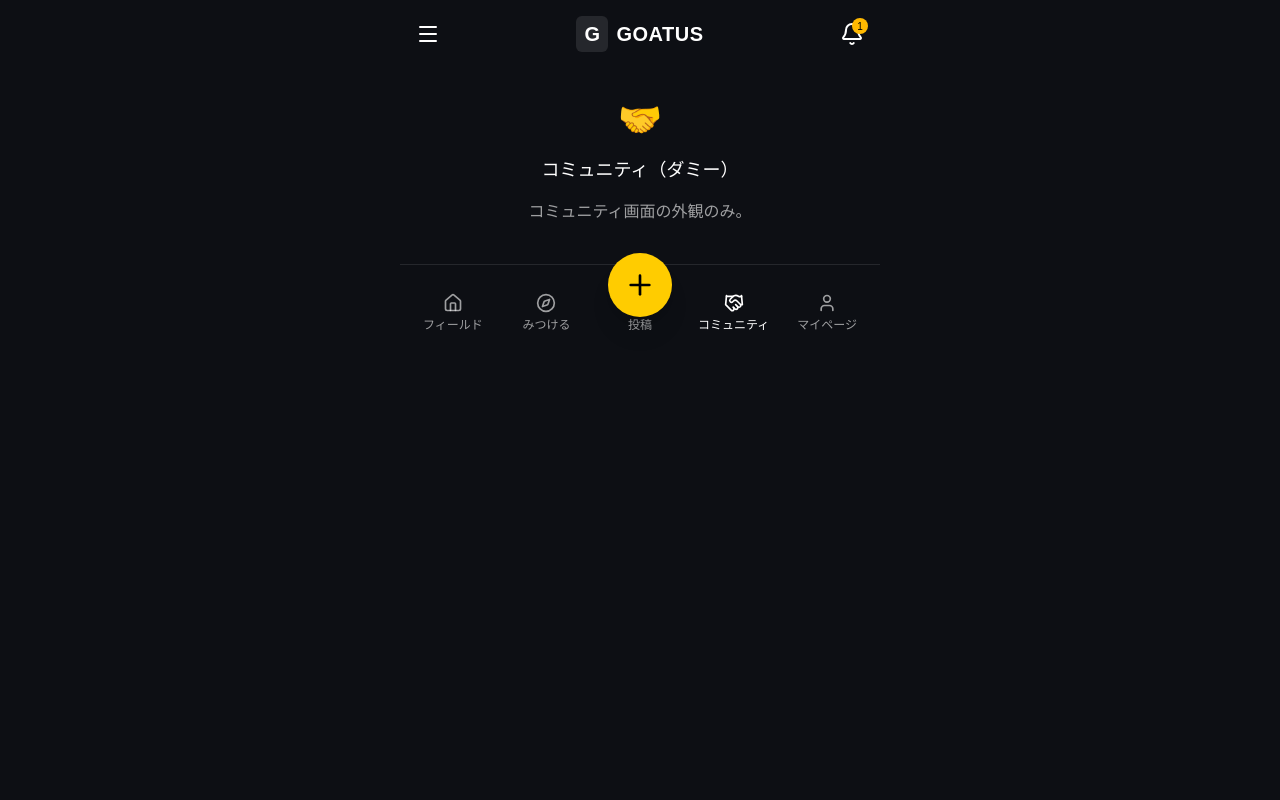
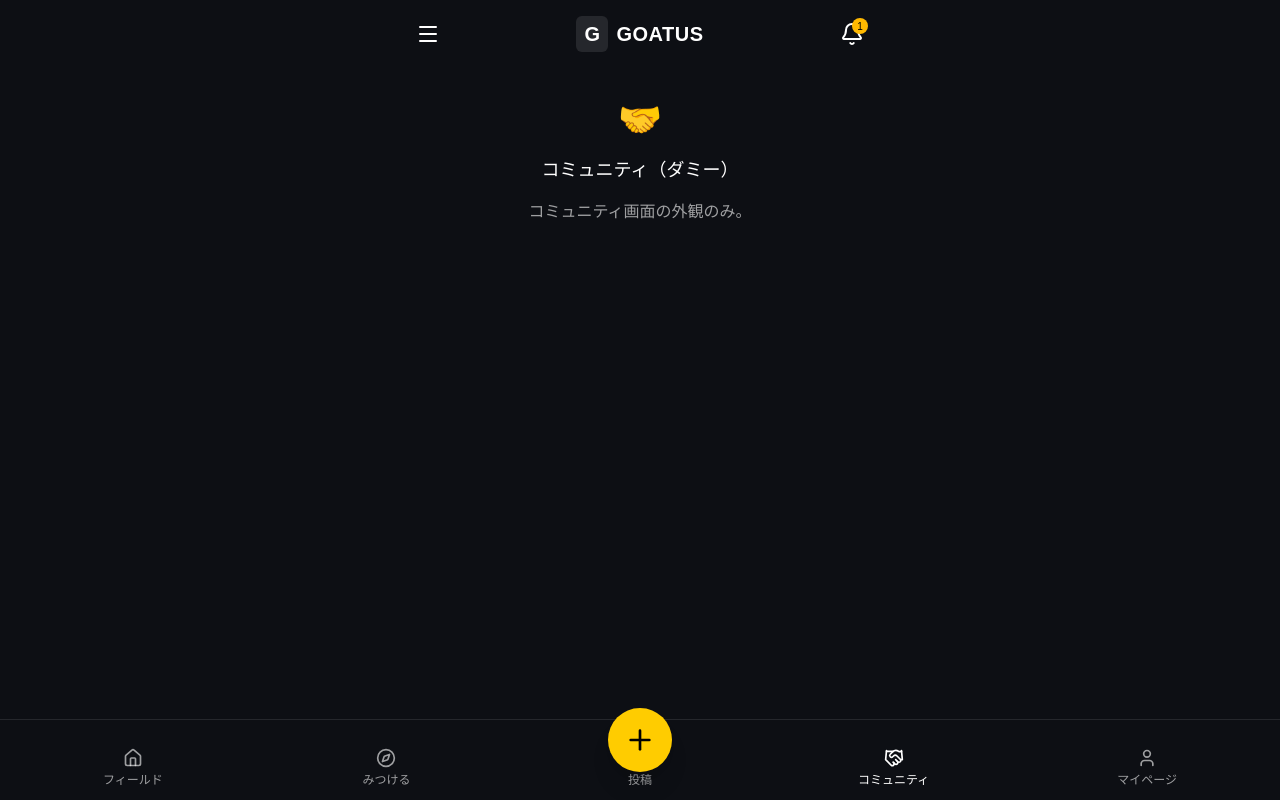
Before and after one commit to Keita-Kindai/GOATUS_Project, a Next.js app in the folder goatus/: page / in a window 1280 px wide. Both pictures are taken after a click on the button "コミュニティ". Built offline with nearby package versions, Linux system fonts and the light colour scheme.

Commit message:
add: 高さ統一

```diff
--- a/goatus/app/page.tsx
+++ b/goatus/app/page.tsx
@@ -4,7 +4,6 @@ import React, { useState } from "react";
 import {
   Plus,
   Handshake,
-  User,
 } from "lucide-react";
 
 // Components
@@ -19,21 +18,22 @@ import ProfileScreen from "../screens/ProfileScreen";
 import OrgProfileScreen from "../screens/OrgProfileScreen";
 
 
-// ------------------------------------------------------------
-// GOATUS — UI Mock (JSX version without TypeScript annotations)
-// Drop this into Next.js `app/page.jsx` or `app/page.tsx`.
-// ------------------------------------------------------------
-
 export default function GoatusUiMock() {
   const [active, setActive] = useState("feed");
 
+  const minContentHeight = "min-h-[calc(100svh-140px)]";
+
   return (
-    <div className={cx("min-h-svh text-white", bg)}>
-      <div className="mx-auto w-full max-w-[480px] relative">{/* phone width */}
+
+    <div className={cx("h-screen text-white flex flex-col", bg)}>
+
+      <div className="mx-auto w-full max-w-[480px] relative flex-grow overflow-y-auto">
+
         {active === "feed" && <FeedScreen onOpenOrg={() => setActive("org")} />}
         {active === "discover" && <DiscoverScreen />}
+
         {active === "post" && (
-          <div>
+          <div className={minContentHeight}>
             <TopNav />
             <div className="px-6 py-10 text-center space-y-4">
               <div className="text-4xl">➕</div>
@@ -42,8 +42,9 @@ export default function GoatusUiMock() {
             </div>
           </div>
         )}
+
         {active === "community" && (
-          <div>
+          <div className={minContentHeight}>
             <TopNav />
             <div className="px-6 py-10 text-center space-y-4">
               <div className="text-4xl">🤝</div>
@@ -52,11 +53,13 @@ export default function GoatusUiMock() {
             </div>
           </div>
         )}
-        {active === "mypage" && <ProfileScreen />}
+
+        {active === "mypage" && <div className={minContentHeight}><ProfileScreen /></div>}
+
         {active === "org" && <OrgProfileScreen onBack={() => setActive("feed")} />}
+      </div>
 
-        <BottomTab active={active} setActive={setActive} />
-      </div>
+      <BottomTab active={active} setActive={setActive} />
     </div>
   );
 }
--- a/goatus/screens/ProfileScreen.tsx
+++ b/goatus/screens/ProfileScreen.tsx
@@ -7,8 +7,12 @@ import AdBanner from "../components/ui/AdBanner";
 export default function ProfileScreen() {
   return (
     <div>
+      {/* Top Navigation Bar */}
       <TopNav />
-      <div className="px-4 pb-28">
+
+      <div className="px-4 pb-28"> {/* pb-28: ボトムタブ用のパディング */}
+
+        {/* プロフィール概要 */}
         <div className="flex items-center gap-4 mt-2">
           <Avatar label="G" />
           <div>
@@ -17,12 +21,14 @@ export default function ProfileScreen() {
           </div>
         </div>
 
+        {/* アスリートカードのセクション */}
         <div className="mt-6 rounded-2xl border border-white/10 p-6 text-center">
           <div className="mx-auto h-14 w-20 rounded-lg bg-white/5 grid place-items-center text-2xl">🪪</div>
           <div className="mt-4 font-semibold">アスリートカード</div>
           <p className="text-sm text-white/60 mt-1">好きなアスリートのパーソナルスポンサーになってアスリートカードをゲットしよう！</p>
         </div>
 
+        {/* 広告バナー */}
         <AdBanner label="NetApp" />
       </div>
     </div>
```
